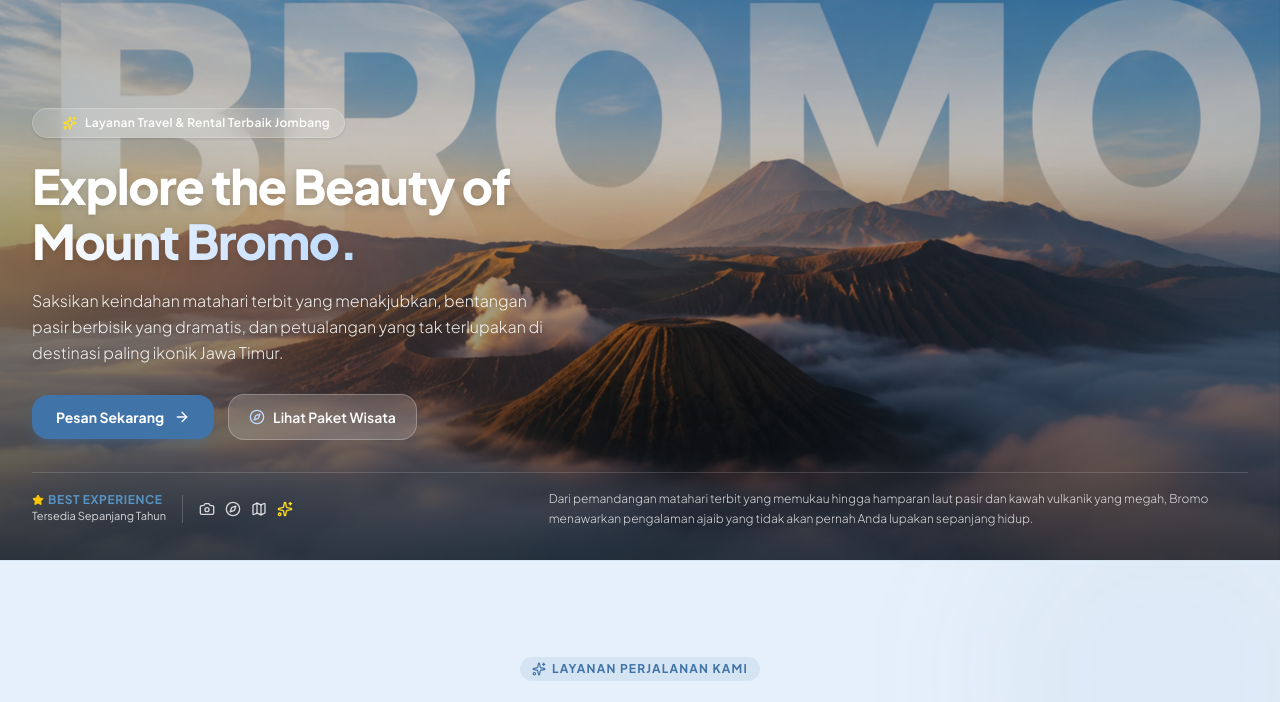
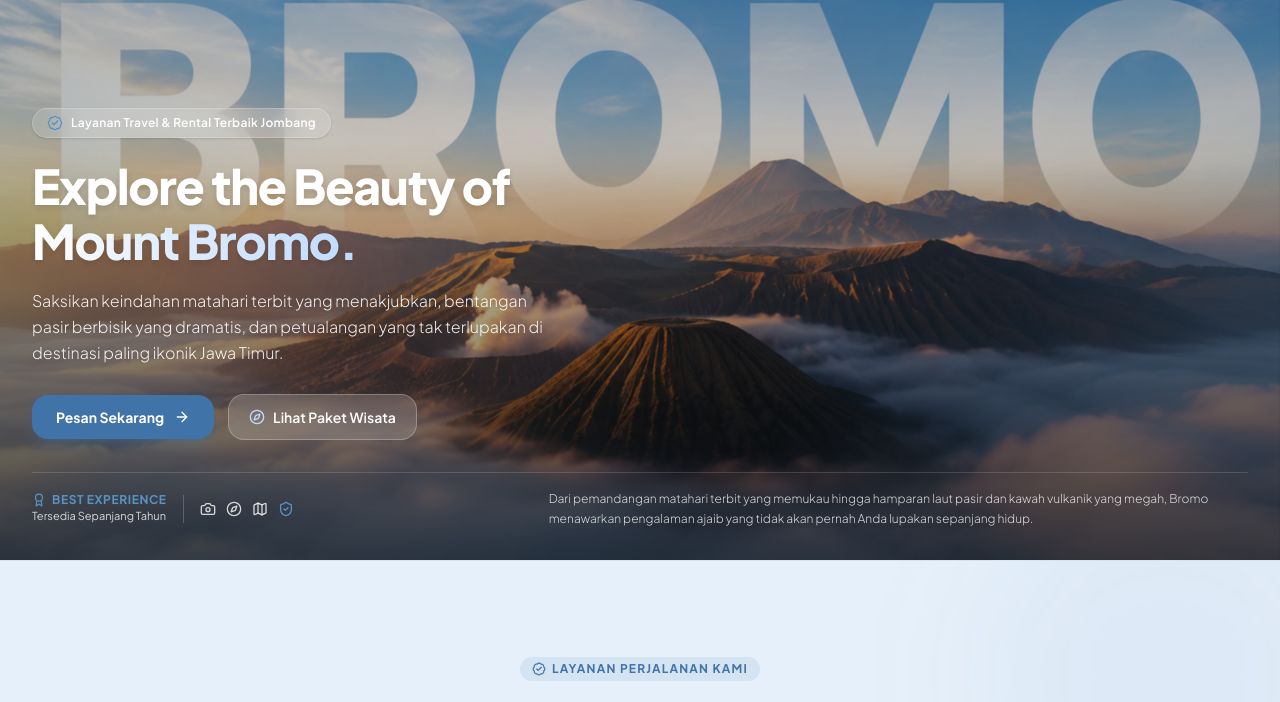
Before and after one commit to ggaku3076-ux/mustika-travel, a Next.js app: page / in a window 1280 px wide. Shown: the part 240-942 px from the top of the page. Built offline with nearby package versions, Linux system fonts and the light colour scheme.

Commit message:
style: replace sparkles/star icons with professional BadgeCheck, Award, and ShieldCheck icons

```diff
--- a/src/app/lokasi/page.tsx
+++ b/src/app/lokasi/page.tsx
@@ -1,6 +1,6 @@
 "use client";
 
-import { MapPin, Phone, Mail, Clock, MessageSquare, Sparkles } from "lucide-react";
+import { MapPin, Phone, Mail, Clock, MessageSquare, BadgeCheck } from "lucide-react";
 import { motion, Variants } from "framer-motion";
 
 export default function LokasiPage() {
@@ -28,7 +28,6 @@ export default function LokasiPage() {
     },
   };
 
-
   return (
     <section
       className="bg-brand-cream pt-32 pb-16 md:pt-40 md:pb-24 overflow-hidden"
@@ -42,9 +41,10 @@ export default function LokasiPage() {
           className="text-center max-w-3xl mx-auto mb-16"
         >
           <span className="inline-flex items-center gap-1.5 px-3 py-1 rounded-full bg-brand-orange/10 font-sans text-xs font-bold tracking-widest text-brand-orange uppercase">
-            <Sparkles className="h-3.5 w-3.5" />
+            <BadgeCheck className="h-3.5 w-3.5" />
             HUBUNGI KAMI & LOKASI
           </span>
+
           <h1
             id="contact-title"
             className="text-3xl sm:text-4xl font-extrabold text-brand-dark mt-3 font-nunito"
--- a/src/app/page.tsx
+++ b/src/app/page.tsx
@@ -2,8 +2,9 @@
 
 import Link from "next/link";
 import Hero from "@/components/Hero";
-import { Car, Compass, CalendarRange, MapPin, ArrowRight, Sparkles } from "lucide-react";
+import { Car, Compass, CalendarRange, MapPin, ArrowRight, BadgeCheck } from "lucide-react";
 import { motion, Variants } from "framer-motion";
+
 
 export default function Home() {
   const portalCards = [
@@ -89,7 +90,7 @@ export default function Home() {
             className="text-center max-w-3xl mx-auto mb-16"
           >
             <span className="inline-flex items-center gap-1.5 px-3 py-1 rounded-full bg-brand-blue/10 font-sans text-xs font-bold tracking-widest text-brand-blue uppercase">
-              <Sparkles className="h-3.5 w-3.5" />
+              <BadgeCheck className="h-3.5 w-3.5" />
               Layanan Perjalanan Kami
             </span>
             <h2
--- a/src/components/AboutSection.tsx
+++ b/src/components/AboutSection.tsx
@@ -1,7 +1,7 @@
 "use client";
 
 import { useState, useMemo } from "react";
-import { Users, Calendar, Award, CheckCircle2, ChevronRight, Car, Compass, Plane, Sparkles } from "lucide-react";
+import { Users, Calendar, Award, CheckCircle2, ChevronRight, Car, Compass, Plane, BadgeCheck } from "lucide-react";
 import { motion, AnimatePresence } from "framer-motion";
 
 interface TransportService {
@@ -99,9 +99,10 @@ export default function AboutSection() {
           className="text-center max-w-3xl mx-auto mb-16"
         >
           <span className="inline-flex items-center gap-1.5 px-3 py-1 rounded-full bg-brand-orange/10 font-sans text-xs font-bold tracking-widest text-brand-orange uppercase">
-            <Sparkles className="h-3.5 w-3.5" />
+            <BadgeCheck className="h-3.5 w-3.5" />
             Form Pemesanan Mudah
           </span>
+
           <h2
             id="booking-title"
             className="text-3xl font-extrabold text-brand-dark sm:text-4xl mt-3 font-nunito"
--- a/src/components/ArmadaSection.tsx
+++ b/src/components/ArmadaSection.tsx
@@ -2,7 +2,7 @@
 
 import Image from "next/image";
 import Link from "next/link";
-import { ShieldCheck, UserCheck, Settings, Fuel, Heart, ArrowRight, Sparkles } from "lucide-react";
+import { ShieldCheck, UserCheck, Settings, Fuel, Heart, ArrowRight, BadgeCheck } from "lucide-react";
 import { motion, Variants } from "framer-motion";
 
 export default function ArmadaSection() {
@@ -70,7 +70,6 @@ export default function ArmadaSection() {
     },
   };
 
-
   return (
     <section
       id="armada"
@@ -86,9 +85,10 @@ export default function ArmadaSection() {
           className="text-center max-w-3xl mx-auto mb-16"
         >
           <span className="inline-flex items-center gap-1.5 px-3 py-1 rounded-full bg-brand-orange/10 font-sans text-xs font-bold tracking-widest text-brand-orange uppercase">
-            <Sparkles className="h-3.5 w-3.5" />
+            <BadgeCheck className="h-3.5 w-3.5" />
             Pilihan Armada Terbaik
           </span>
+
           <h2
             id="armada-title"
             className="text-3xl sm:text-4xl font-extrabold text-brand-dark mt-3 font-nunito"
--- a/src/components/Hero.tsx
+++ b/src/components/Hero.tsx
@@ -2,7 +2,7 @@
 
 import Image from "next/image";
 import Link from "next/link";
-import { Compass, Sparkles, Camera, Map, ArrowRight, Star } from "lucide-react";
+import { Compass, Camera, Map, ArrowRight, ShieldCheck, BadgeCheck, Award } from "lucide-react";
 import { motion, Variants } from "framer-motion";
 
 export default function Hero() {
@@ -42,7 +42,6 @@ export default function Hero() {
       },
     },
   };
-
 
   return (
     <section
@@ -97,8 +96,7 @@ export default function Hero() {
         >
           {/* FLOATING BADGE */}
           <motion.div variants={badgeVariants} className="inline-flex items-center gap-2 px-3.5 py-1.5 rounded-full bg-white/15 backdrop-blur-md border border-white/20 text-xs font-semibold text-white tracking-wide shadow-sm">
-            <span className="flex h-2 w-2 rounded-full bg-brand-orange animate-ping" />
-            <Sparkles className="h-3.5 w-3.5 text-yellow-300" />
+            <BadgeCheck className="h-4 w-4 text-brand-orange-light shrink-0" />
             <span>Layanan Travel & Rental Terbaik Jombang</span>
           </motion.div>
 
@@ -155,8 +153,8 @@ export default function Hero() {
         >
           <div className="col-span-5 flex items-center gap-4">
             <div className="flex flex-col">
-              <span className="text-xs font-bold uppercase tracking-wider text-brand-orange-light flex items-center gap-1">
-                <Star className="h-3 w-3 fill-yellow-400 text-yellow-400" /> Best Experience
+              <span className="text-xs font-bold uppercase tracking-wider text-brand-orange-light flex items-center gap-1.5">
+                <Award className="h-3.5 w-3.5 text-brand-orange-light" /> Best Experience
               </span>
               <span className="text-[11px] text-white/80">Tersedia Sepanjang Tahun</span>
             </div>
@@ -165,7 +163,7 @@ export default function Hero() {
               <Camera className="h-4 w-4 hover:text-white transition-colors" />
               <Compass className="h-4 w-4 hover:text-white transition-colors" />
               <Map className="h-4 w-4 hover:text-white transition-colors" />
-              <Sparkles className="h-4 w-4 text-yellow-300 animate-pulse" />
+              <ShieldCheck className="h-4 w-4 text-brand-orange-light" />
             </div>
           </div>
 
--- a/src/components/PaketSection.tsx
+++ b/src/components/PaketSection.tsx
@@ -3,7 +3,7 @@
 import { useState, useMemo } from "react";
 import Image from "next/image";
 import Link from "next/link";
-import { Search, Compass, Check, ArrowRight, Sparkles } from "lucide-react";
+import { Search, Compass, Check, ArrowRight, BadgeCheck } from "lucide-react";
 import { motion, AnimatePresence, Variants } from "framer-motion";
 
 interface PaketTour {
@@ -93,7 +93,6 @@ export default function PaketSection() {
     },
   };
 
-
   return (
     <section className="py-24 bg-brand-cream relative overflow-hidden">
       <div className="mx-auto max-w-7xl px-5 md:px-8 relative z-10">
@@ -107,9 +106,10 @@ export default function PaketSection() {
           className="text-center max-w-3xl mx-auto mb-16 pt-8"
         >
           <span className="inline-flex items-center gap-1.5 px-3 py-1 rounded-full bg-brand-orange/10 text-xs font-bold uppercase tracking-widest text-brand-orange">
-            <Sparkles className="h-3.5 w-3.5" />
+            <BadgeCheck className="h-3.5 w-3.5" />
             Destinasi Populer
           </span>
+
           <h2 className="text-3xl sm:text-4xl font-extrabold text-brand-dark mt-3 font-nunito">Paket Wisata Mustika Travel</h2>
           <p className="text-slate-500 mt-4 text-base font-light leading-relaxed">
             Temukan berbagai rute pilihan terbaik dengan harga kompetitif dan fasilitas lengkap untuk liburan Anda.
```
